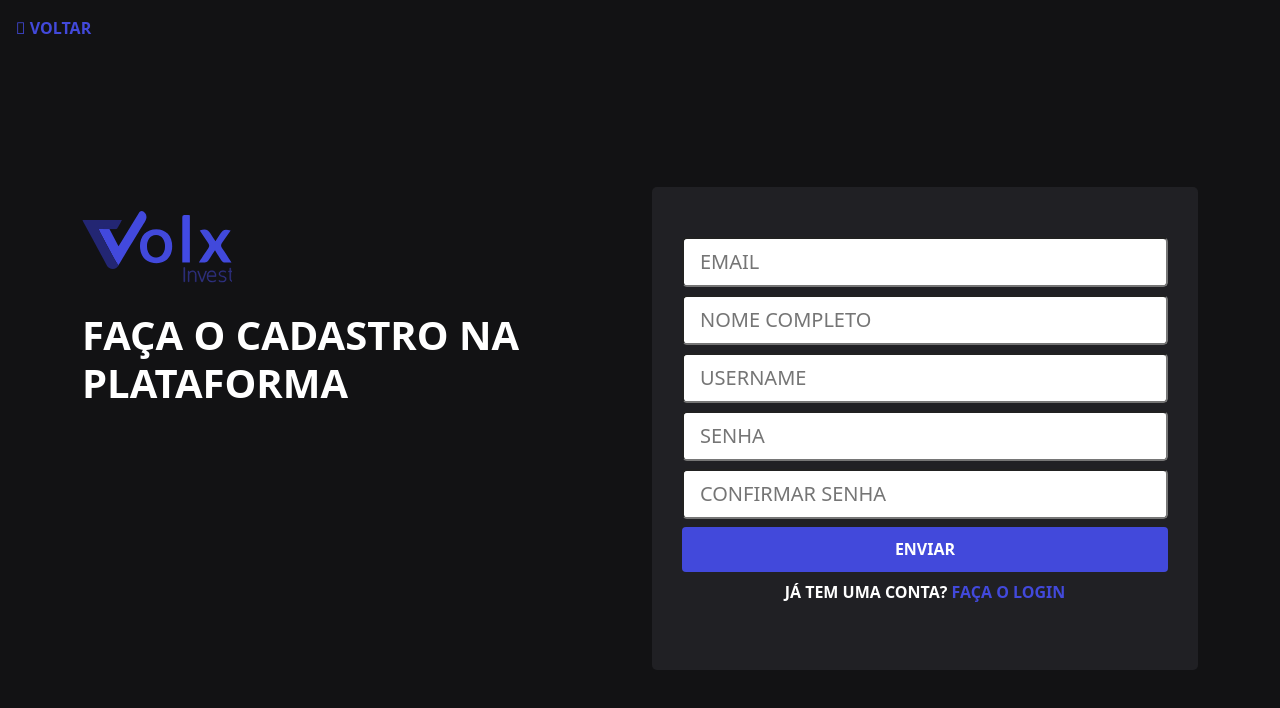
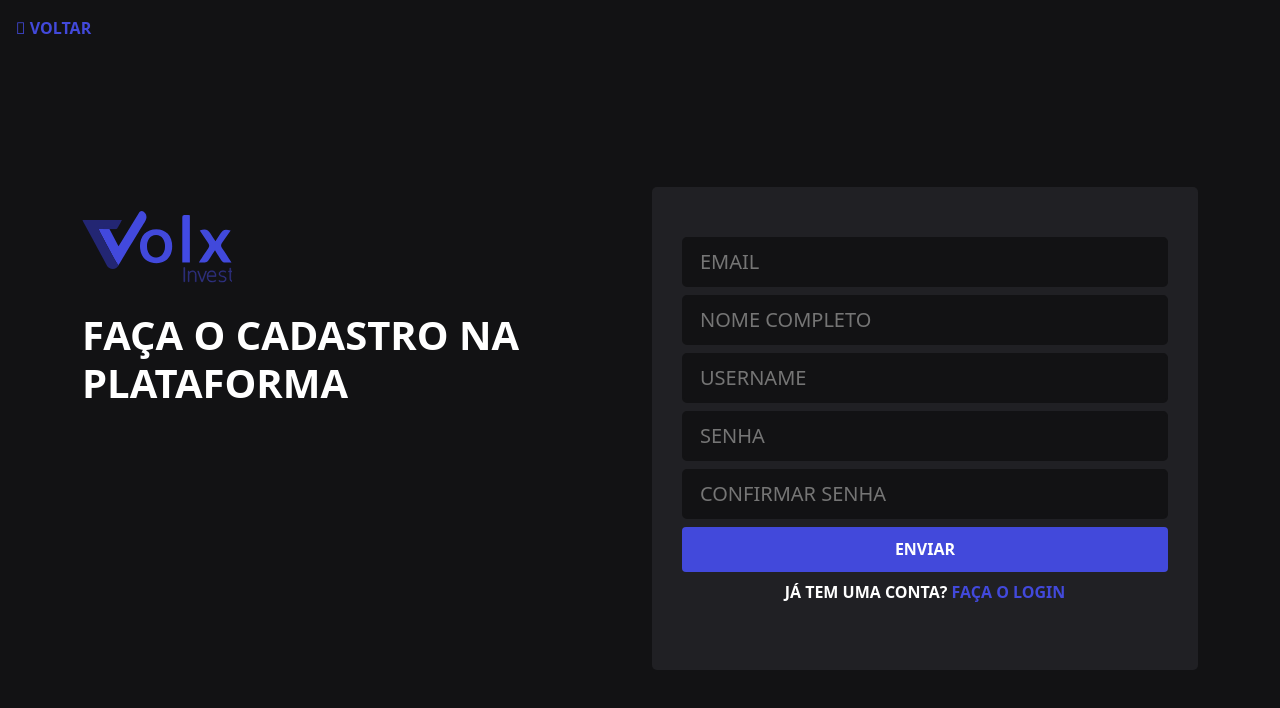
Before and after one commit to NOX-0202/volx_platform, a Next.js app: page /auth/registrar in a window 1280 px wide. Shown: the top 708 px of the page. Built offline with nearby package versions, Linux system fonts and the light colour scheme; no server answers.

Commit message:
front-end form changes

```diff
--- a/styles/global.scss
+++ b/styles/global.scss
@@ -35,4 +35,17 @@ main {
     background-color: #4249db;
     color: #fff;
     font-weight: 900;
+    border: none;
+    outline: none;
 }
+
+.form-control-lg {
+    color: #fff;
+    border: 2px solid #121214;
+    background-color: #121214;
+}
+
+.form-control-lg:focus {
+    border: 2px solid #4249db;
+    outline: none;
+}
```
